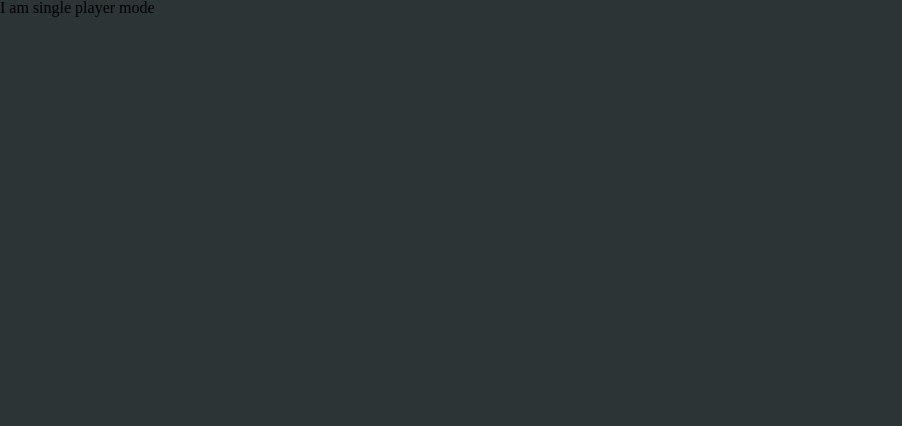
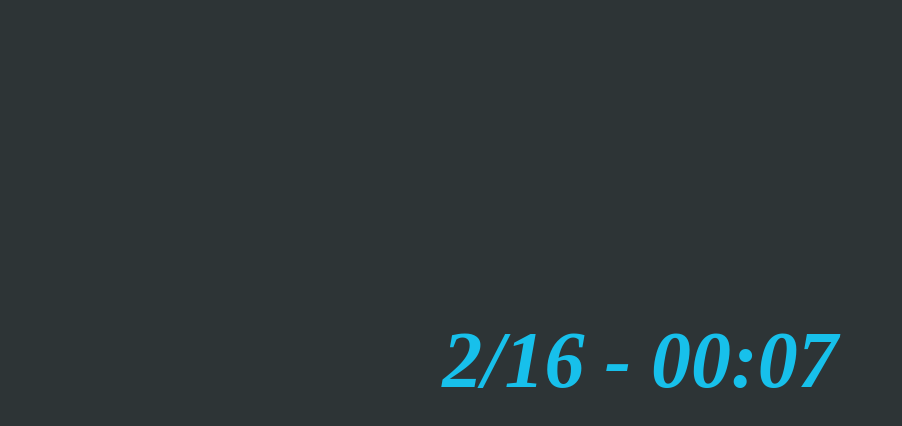
Before and after one commit to mortezashojaei/memo-pic, a React (Create React App) app in the folder frontend/: page /single-player in a window 1280 px wide. Shown: the top 426 px of the page, without its empty margins (0-902 px from the left). Built offline with nearby package versions, Linux system fonts and the light colour scheme.

Commit message:
implement useTimer

```diff
--- /dev/null
+++ b/frontend/src/hooks/index.ts
@@ -0,0 +1 @@
+export * from './useTimer';
--- /dev/null
+++ b/frontend/src/hooks/useTimer.ts
@@ -0,0 +1,31 @@
+import { useEffect, useState } from 'react';
+
+export const useTimer = (
+  start: { second: number; minute: number } = {
+    second: 0,
+    minute: 0,
+  },
+) => {
+  const [second, setSecond] = useState(start.second);
+  const [minute, setMinute] = useState(start.minute);
+
+  const tick = () => {
+    setSecond((s) => {
+      if (s + 1 === 60) {
+        setMinute(minute + 1);
+        return 0;
+      } else {
+        return s + 1;
+      }
+    });
+  };
+
+  useEffect(() => {
+    const intervalId = setInterval(() => tick(), 1000);
+    return () => clearInterval(intervalId);
+  });
+
+  return [zeroPad(second), zeroPad(minute)];
+};
+
+const zeroPad = (number: number) => String(number).padStart(2, '0');
--- a/frontend/src/pages/SinglePlayer.tsx
+++ b/frontend/src/pages/SinglePlayer.tsx
@@ -1 +1,14 @@
-export const SinglePlayer = () => <div>I am single player mode</div>;
+import { CenteredPageContainer, PageHeading } from '../components';
+import { useTimer } from '../hooks';
+
+export const SinglePlayer = () => {
+  const [second, minute] = useTimer();
+
+  return (
+    <CenteredPageContainer>
+      <PageHeading>
+        2/16 - {minute}:{second}
+      </PageHeading>
+    </CenteredPageContainer>
+  );
+};
```
